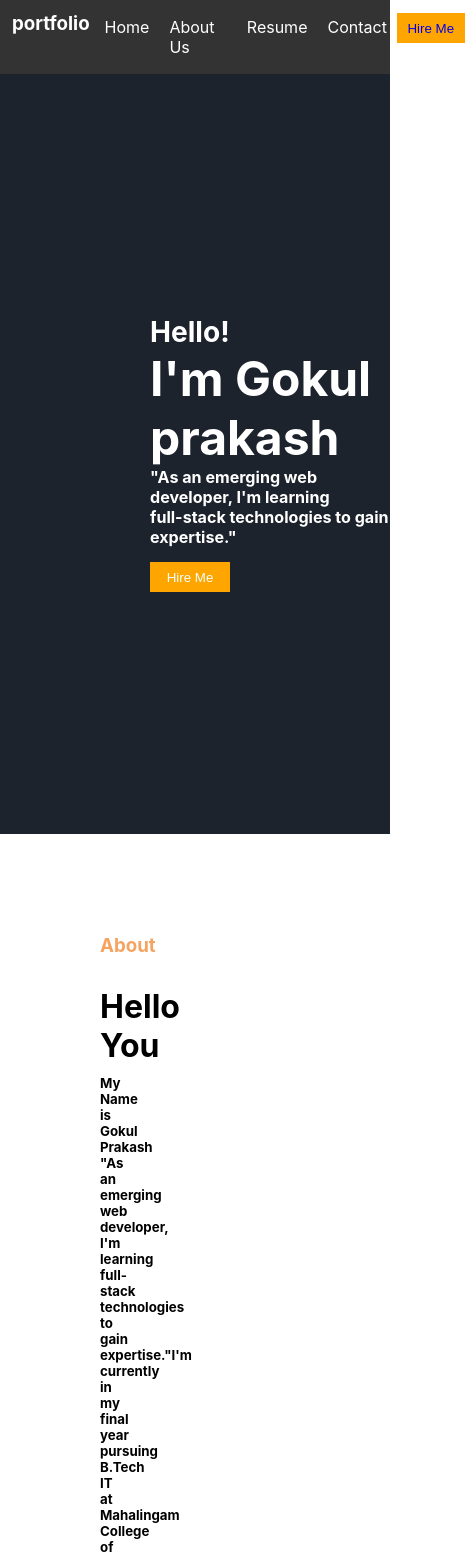
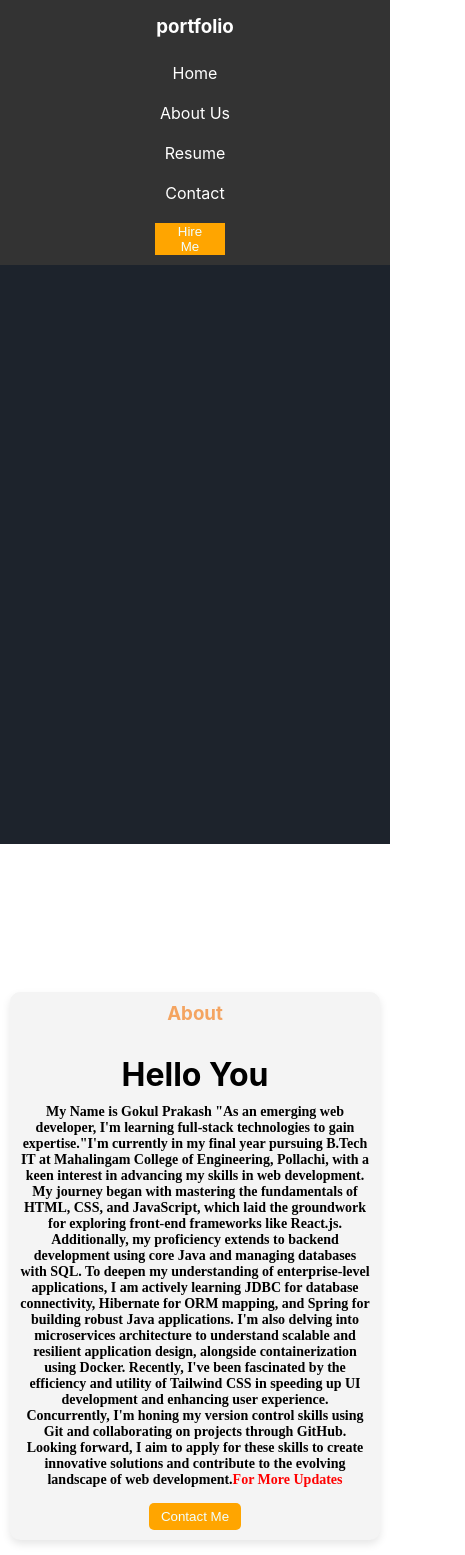
Before and after one commit to Gokulprakash2005/Portfolio, a React (Create React App) app: page / in a window 390 px wide. Shown: the top 1555 px of the page, 465 px wide, since content can reach past the window. Built offline with nearby package versions, Linux system fonts and the light colour scheme.

Commit message:
untracked files

```diff
--- a/src/comp/About/About.css
+++ b/src/comp/About/About.css
@@ -1,26 +1,65 @@
-.About-body{
+.about-body {
     height: 100vh;
-    width:100wh;
+    width: 100vw;
+    display: flex;
+    justify-content: center;
+    align-items: center;
+    text-align: center;
+    padding: 20px;
+    box-sizing: border-box;
 }
-.About-head{
-    margin-right: 500px;
-    padding: 100px;
+
+.About-head {
+    max-width: 600px;
+    padding: 20px;
+    background-color: #f4f4f4;
+    border-radius: 10px;
+    box-shadow: 0 4px 8px rgba(0, 0, 0, 0.1);
 }
-.About-but{
+
+.About-but {
     color: azure;
-     padding: 3px;
-     background-color: orange;
-     height: 30px;
-     width:80px;
-     margin-top: 15px;
-     border-color: orange;
-     border-width: 2px;
-     border-style: solid;
+    padding: 10px 20px;
+    background-color: orange;
+    margin-top: 15px;
+    border: none;
+    border-radius: 5px;
+    cursor: pointer;
+    transition: all 0.3s ease;
 }
-.About-but:hover{
+
+.About-but:hover {
     color: #ddd;
-    padding: 5px 10px;
-    font-size: 10px;
-    height: 28px;
-    width :78px;
+    background-color: darkorange;
 }
+h5{
+    font-family: cursive;
+}
+@media (max-width: 768px) {
+    .About-head {
+        margin-right: 0;
+        padding: 10px;
+    }
+
+    .About-but {
+        padding: 8px 16px;
+    }
+}
+
+@media (max-width: 480px) {
+    .about-body {
+        padding: 10px;
+    }
+
+    .About-head {
+        padding: 10px;
+    }
+
+    h5 {
+        font-size: 14px;
+    }
+
+    .About-but {
+        padding: 6px 12px;
+    }
+}
--- a/src/comp/Home/index.css
+++ b/src/comp/Home/index.css
@@ -1,32 +1,68 @@
-.index-front>button{
-     color: azure;
-     padding: 3px;
-     background-color: orange;
-     height: 30px;
-     width:80px;
-     margin-top: 15px;
-     border-color: orange;
-     border-width: 2px;
-     border-style: solid;
- }
- .index-front>button:hover
- {
-     color: #ddd;
-     padding: 5px 10px;
-     font-size: 14px;
-     height: 28px;
-     width :78px;
- }
 
- .index-body{
-     color: white;
-     background-color: #1D232c;
-     height: 90vh;
-     width: 100wh;
-     display: flex;
-     padding-left: 150px;
-     align-items: center;
- }
-.index-front{
+.index-body {
+    color: white;
+    background-color: #1D232c;
+    height: 100vh;
+    width: 100vw;
+    display: flex;
+    justify-content: center;
+    align-items: center;
+    text-align: center;
+    padding: 20px;
+    box-sizing: border-box;
+}
+
+.index-front {
     font-size: 1.5rem;
+    max-width: 600px;
+    padding: 20px;
+    background-color: #2a2f3a;
+    border-radius: 10px;
+    box-shadow: 0 4px 8px rgba(0, 0, 0, 0.1);
 }
+
+.index-front > button {
+    color: azure;
+    padding: 10px 20px;
+    background-color: orange;
+    margin-top: 15px;
+    border: none;
+    border-radius: 5px;
+    cursor: pointer;
+    transition: all 0.3s ease;
+}
+
+.index-front > button:hover {
+    color: #ddd;
+    background-color: darkorange;
+}
+
+@media (max-width: 768px) {
+    .index-body {
+        display: block;
+    }
+
+    .index-front {
+        padding: 10px;
+        font-size: 1.2rem;
+    }
+
+    .index-front > button {
+        padding: 8px 16px;
+    }
+}
+
+@media (max-width: 480px) {
+    .index-body {
+        display: block;
+    }
+
+    .index-front {
+        padding: 10px;
+        font-size: 1rem;
+    }
+
+    .index-front > button {
+        padding: 6px 12px;
+    }
+}
--- a/src/comp/navbar/navbar.css
+++ b/src/comp/navbar/navbar.css
@@ -1,17 +1,35 @@
+
+
 * {
   margin: 0;
   padding: 0;
+  box-sizing: border-box;
+}
+
+.navbar {
+  position: fixed;
+  display: flex;
+  justify-content: space-between;
+  align-items: center;
+  width: 100%;
+  background-color: #333;
+  padding: 10px 20px;
+  z-index: 1000;
+}
+
+.name {
+  flex: 1;
+}
+
+.nav-head {
+  padding: 5px;
+  color: white;
 }
 
 .menu {
   display: flex;
-}
-
-  .navbar {
-    display: flex;
-    justify-content: space-between;
-    background-color: #333;
-    padding:7px;
+  flex: 1;
+  justify-content: space-around;
 }
 
 .nav-item {
@@ -20,25 +38,68 @@
   padding: 10px;
 }
 
-  .nav-head{
-    padding: 5px;
-    color: white;
-  }
 .nav-item:hover {
   color: gray;
 }
-  .nav-front-new{
+
+.nav-front-new {
   color: azure;
   padding: 4px;
   background-color: orange;
   height: 30px;
-    width:80px;
+  width: 80px;
   border-color: orange;
   border-width: 2px;
   border-style: solid;
   margin-top: 6px;
+  display: flex;
+  align-items: center;
+  justify-content: center;
+}
+
+.nav-front-new > a {
+  text-decoration: none;
+  color: inherit;
+}
+
+@media (max-width: 768px) {
+  .menu {
+    flex-direction: column;
+  }
+
+  .nav-item {
+      padding: 10px 0;
+  }
+
+  .nav-front-new {
+      padding: 14px;
+      margin-left: -10px;
+  }
+
 
 }
- .nav-front-new>a{
-    text-decoration: none;
+
+@media (max-width: 480px) {
+  .navbar {
+      flex-direction: column;
+      padding: 10px;
   }
+
+  .nav-head {
+    margin-bottom: 10px;
+}
+
+  .menu {
+      flex-direction: column;
+      align-items: center;
+  }
+
+  .nav-item {
+      padding: 10px 0;
+  }
+
+  .nav-front-new {
+      width: 100%;
+      margin-top: 10px;
+  }
+}
```
Lines whose indentation alone changed are shown as unchanged.
